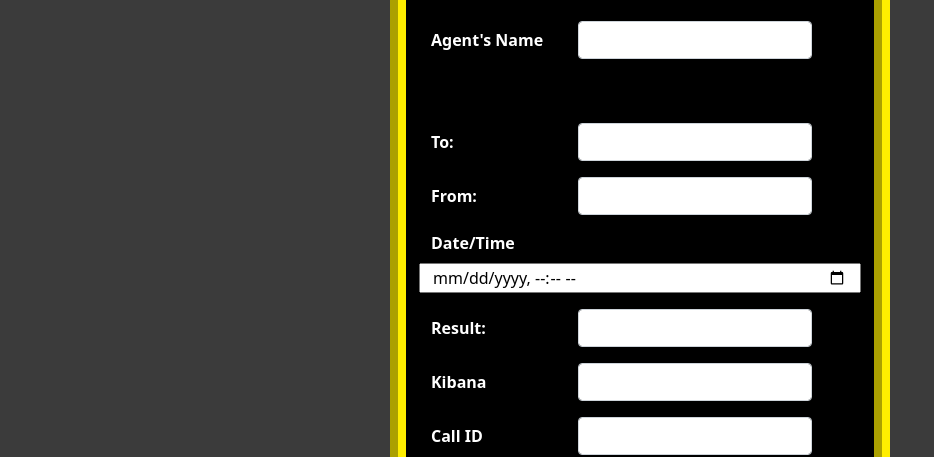
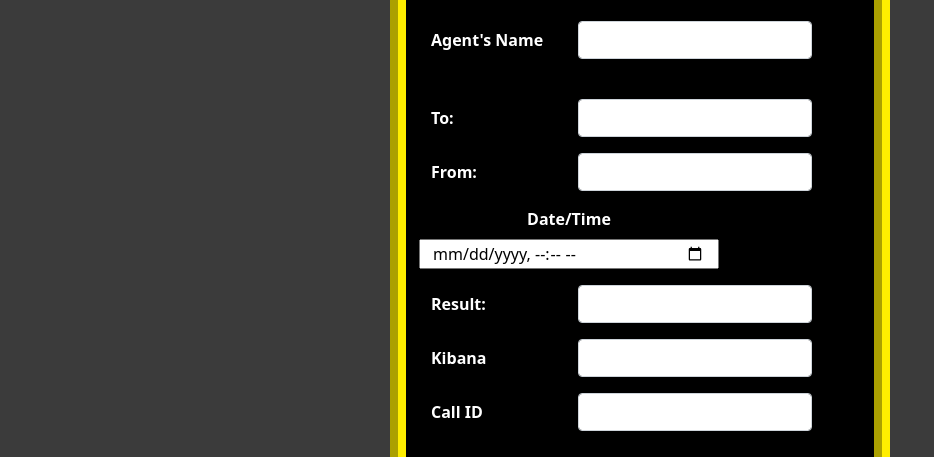
Before and after one commit to Daviixo/GTC-CallExample, a plain HTML site: page index.html in a window 1280 px wide. Shown: the part 371-828 px from the top of the page, without its empty margins (0-934 px from the left). Drawn offline with nearby package versions, Linux system fonts and the light colour scheme.

Commit message:
Datepicker added. Note structure partially done.

```diff
--- a/css/styles.css
+++ b/css/styles.css
@@ -128,3 +128,9 @@ body {
       text-align: center;
       background-color: rgba(255, 255, 255, 0.274);
   }
+
+  .datetimepicker{
+    text-align: center;
+    width: 300px;
+
+  }
--- a/index.html
+++ b/index.html
@@ -65,7 +65,7 @@
                     <input type="text" id="agentsName" rows="1" cols="30" wrap="soft" class="form-control">
                     </strong>
                 </div>
-            </div><br><br>
+            </div><br>
 
 
             <div class="mb-3 row">
@@ -83,9 +83,11 @@
                 </div>
             </div>
 
-            <div class="mb-3 row">
+            <div class="mb-3 row datetimepicker">
                 <label><strong>Date/Time</strong></label>
+
                 <input type="datetime-local" id="dateTime" name="dateTime">
+
             </div>
 
             <div class="mb-3 row">
--- a/js/copy.js
+++ b/js/copy.js
@@ -1,12 +1,14 @@
 function copyText() {
     var aName = document.getElementById("agentsName").value;
+    var callsDate = document.getElementById("dateTime").value;
 
     //Now, let's get the current date
 
     var today = new Date().toLocaleDateString('en-us', { weekday:"long", year:"numeric", month:"short", day:"numeric"});
 
     document.getElementById("temp").value =
-        "---Agents name---\n" + aName + " | " + today;
+        "---Agents name---\n" + aName + " | " + today +
+        "\n\nDate/Time: " + callsDate;
 
     var copyText = document.getElementById("temp");
 
```
